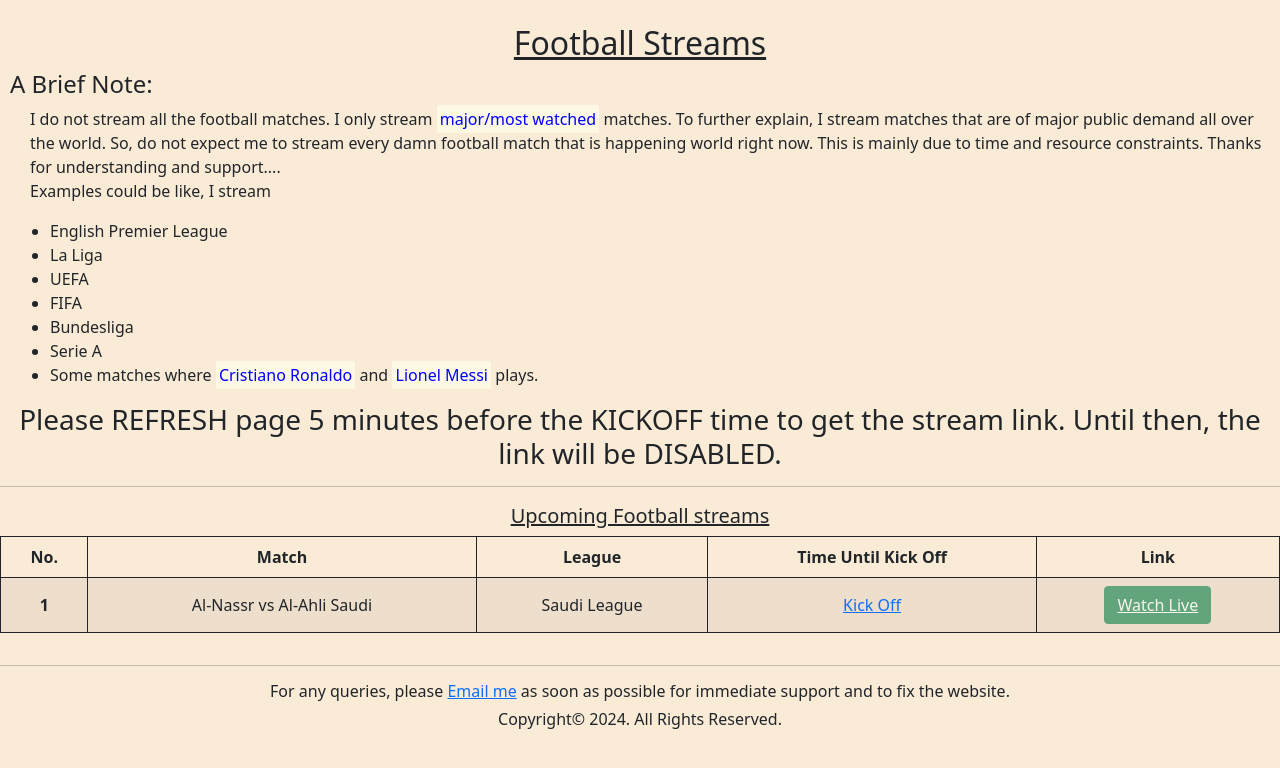
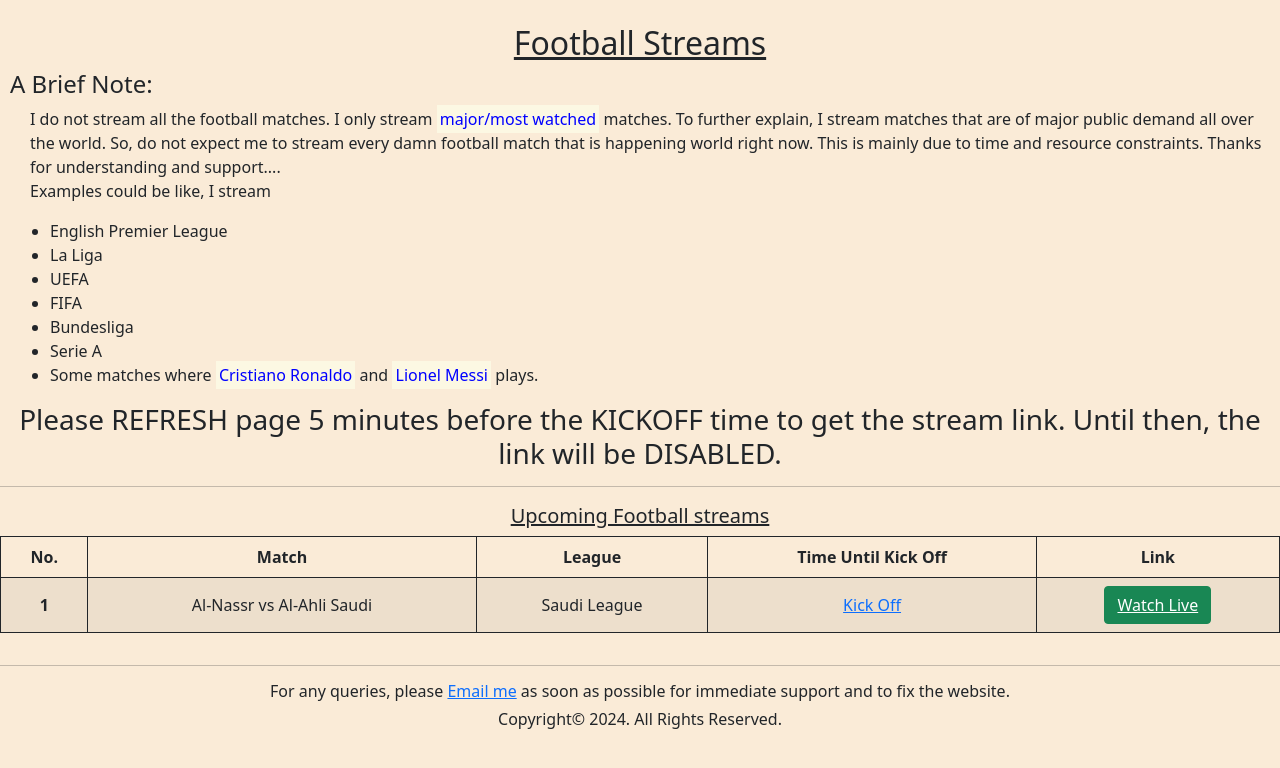
Before and after one commit to livesportsandprogramming/hdstreams, a plain HTML site: page index.html in a window 1280 px wide. Drawn offline with nearby package versions, Linux system fonts and the light colour scheme; a script that the page names is missing.

Commit message:
testing for other page links

```diff
--- a/index.html
+++ b/index.html
@@ -51,7 +51,7 @@
                 <td>Al-Nassr vs Al-Ahli Saudi</td>
                 <td>Saudi League</td>
                 <td><a href="https://logwork.com/countdown-timer" class="countdown-timer" data-style="flip2" data-timezone="Asia/Kolkata" data-date="2024-09-13 23:30" data-background="#000000" data-digitscolor="#ffffff" aria-disabled="true">Kick Off</a></td>
-                <td><button type="button" class="btn btn-success" disabled><a href='#' style="color:white">Watch Live</a></button></td>
+                <td><button type="button" class="btn btn-success"><a href='match1.html' style="color:white">Watch Live</a></button></td>
               </tr>
             </tbody>
 
```
